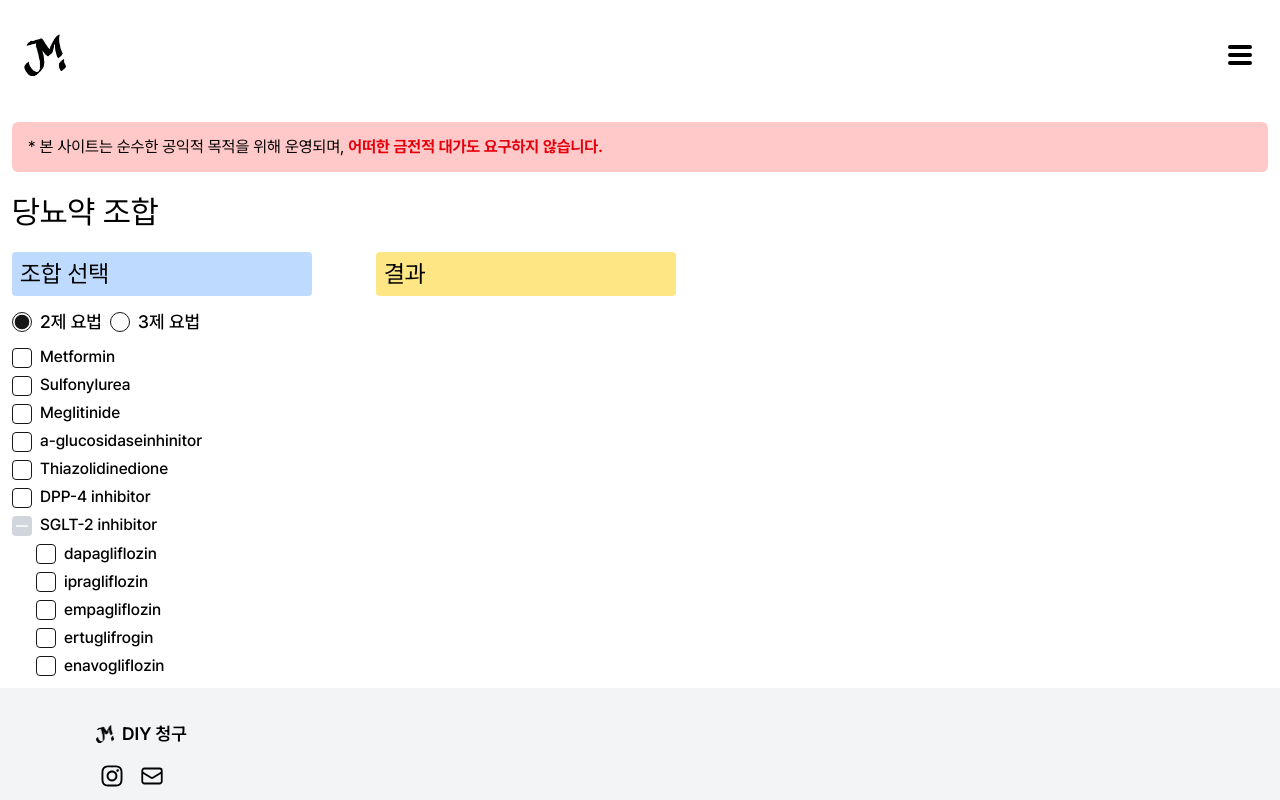
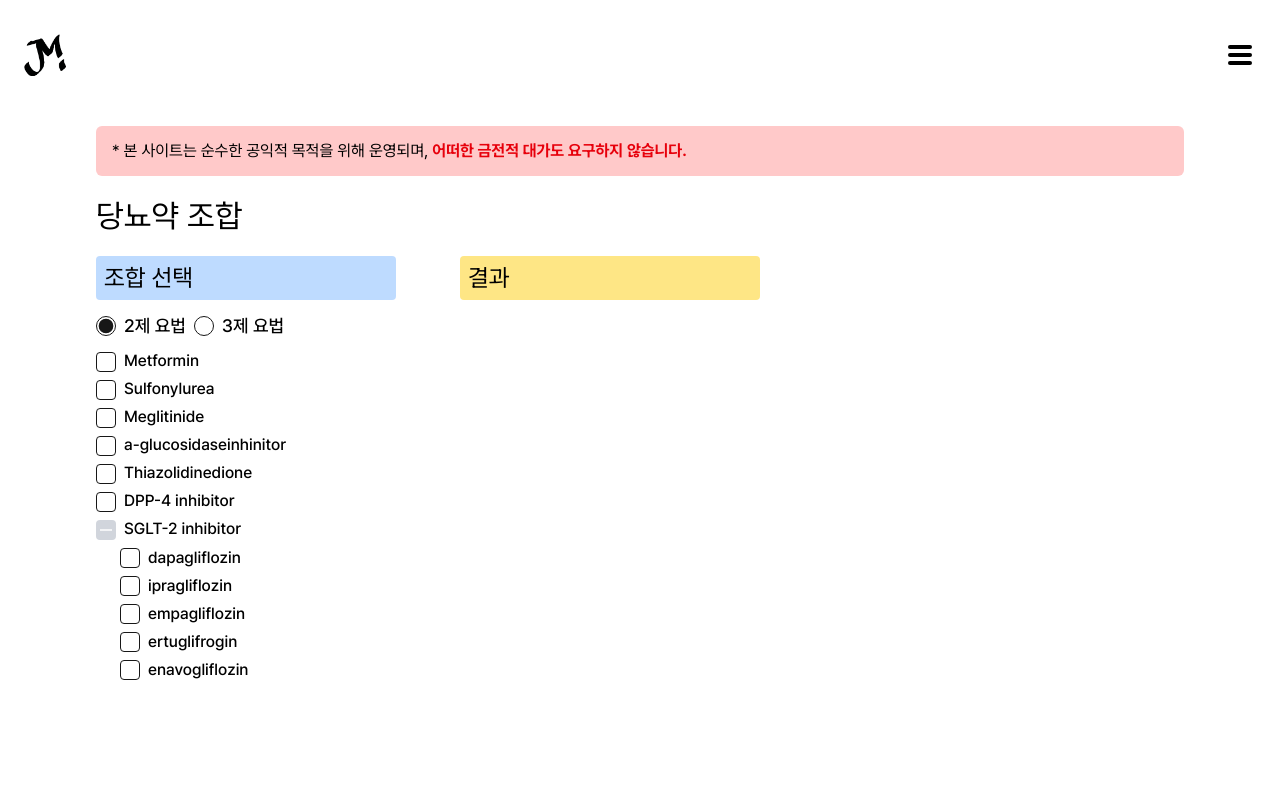
Before and after one commit to cgbogam/cgbogam-web, a Next.js app: page /dm in a window 1280 px wide. Shown: the top 800 px of the page. Built offline with nearby package versions, Linux system fonts and the light colour scheme; what overlay-kit would draw is missing.

Commit message:
- 당뇨약 조합 레이아웃 수정

```diff
--- a/src/app/(pages)/dm/page.client.tsx
+++ b/src/app/(pages)/dm/page.client.tsx
@@ -53,9 +53,6 @@ export default function DMClient() {
       const checkedDrags = CONTENTS.drags.filter((d) => checkedCaseIds.includes(d.id))
       const isIncludeThreeCases = caseThree.includes(checkedThreeCaseText)
 
-      console.log('#### caseThree :: ', caseThree)
-      console.log('#### checkedThreeCaseText :: ', checkedThreeCaseText)
-
       if (isIncludeThreeCases) {
         return [{ id: 0, checkedDragNames: checkedDrags, result: isIncludeThreeCases }]
       } else {
@@ -83,7 +80,7 @@ export default function DMClient() {
   }, [checkedValues, caseType, limit])
 
   return (
-    <div className={'p-3'}>
+    <div className={'pt-4 pb-12 px-4 tablet:pb-80 tablet:px-24'}>
       <header className={'p-4 bg-red-200 rounded-md'}>
         * 본 사이트는 순수한 공익적 목적을 위해 운영되며,{' '}
         <span className={'text-red-600 font-bold'}>어떠한 금전적 대가도 요구하지 않습니다.</span>
```
